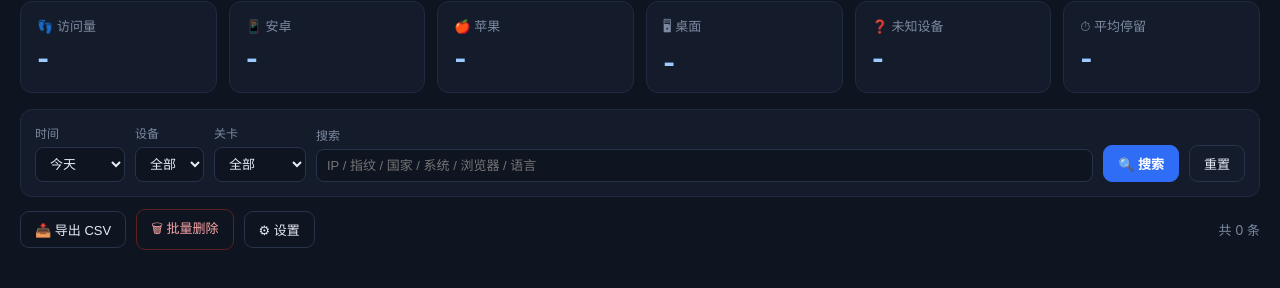
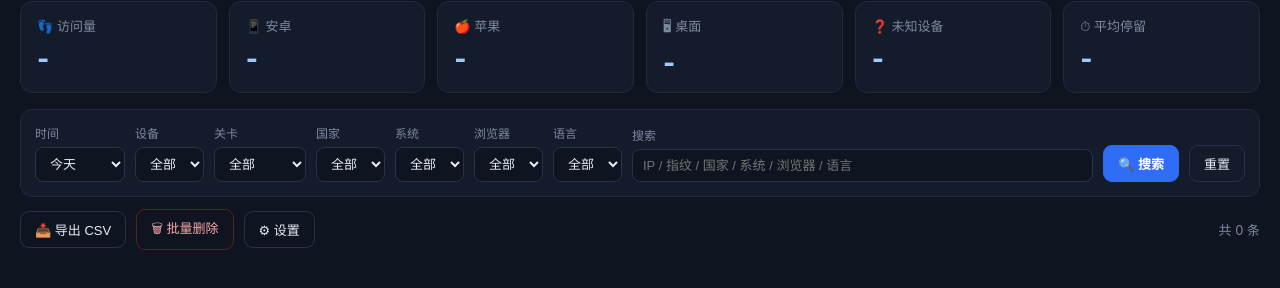
Before and after one commit to xmcrmdgl1717-dotcom/xxl, a website: page public/admin.html in a window 1280 px wide. Shown: the part 74-362 px from the top of the page. Drawn offline with Linux system fonts and the light colour scheme; no server answers.

Commit message:
Update admin.html

```diff
--- a/public/admin.html
+++ b/public/admin.html
@@ -51,6 +51,18 @@
         <option value="3">第 3 关</option>
         <option value="3+">3 关以上</option>
       </select>
+    </label>
+    <label>国家
+      <select id="fCountry"><option value="all">全部</option></select>
+    </label>
+    <label>系统
+      <select id="fOs"><option value="all">全部</option></select>
+    </label>
+    <label>浏览器
+      <select id="fBrowser"><option value="all">全部</option></select>
+    </label>
+    <label>语言
+      <select id="fLang"><option value="all">全部</option></select>
     </label>
     <label class="grow">搜索
       <input id="fKw" placeholder="IP / 指纹 / 国家 / 系统 / 浏览器 / 语言">
```
